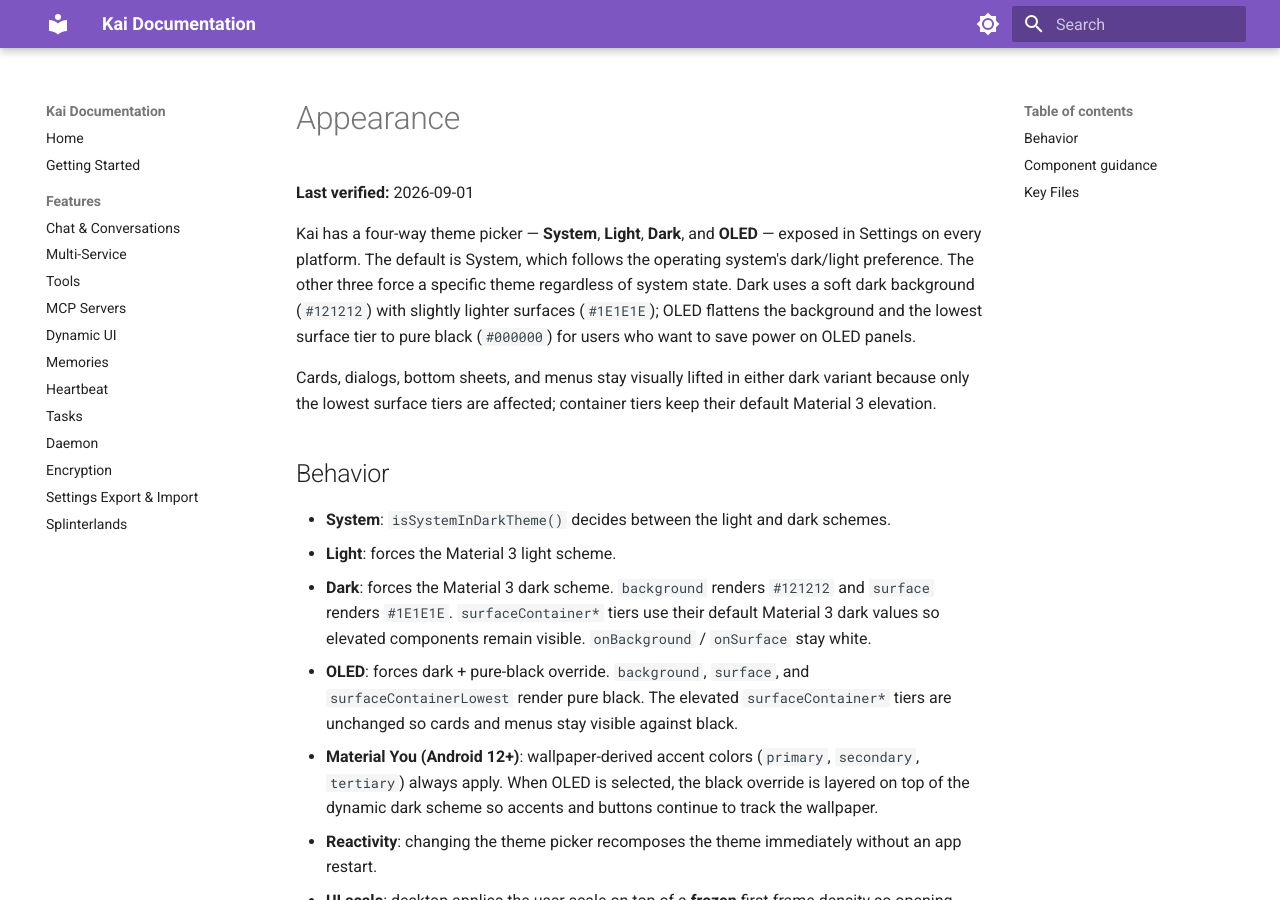
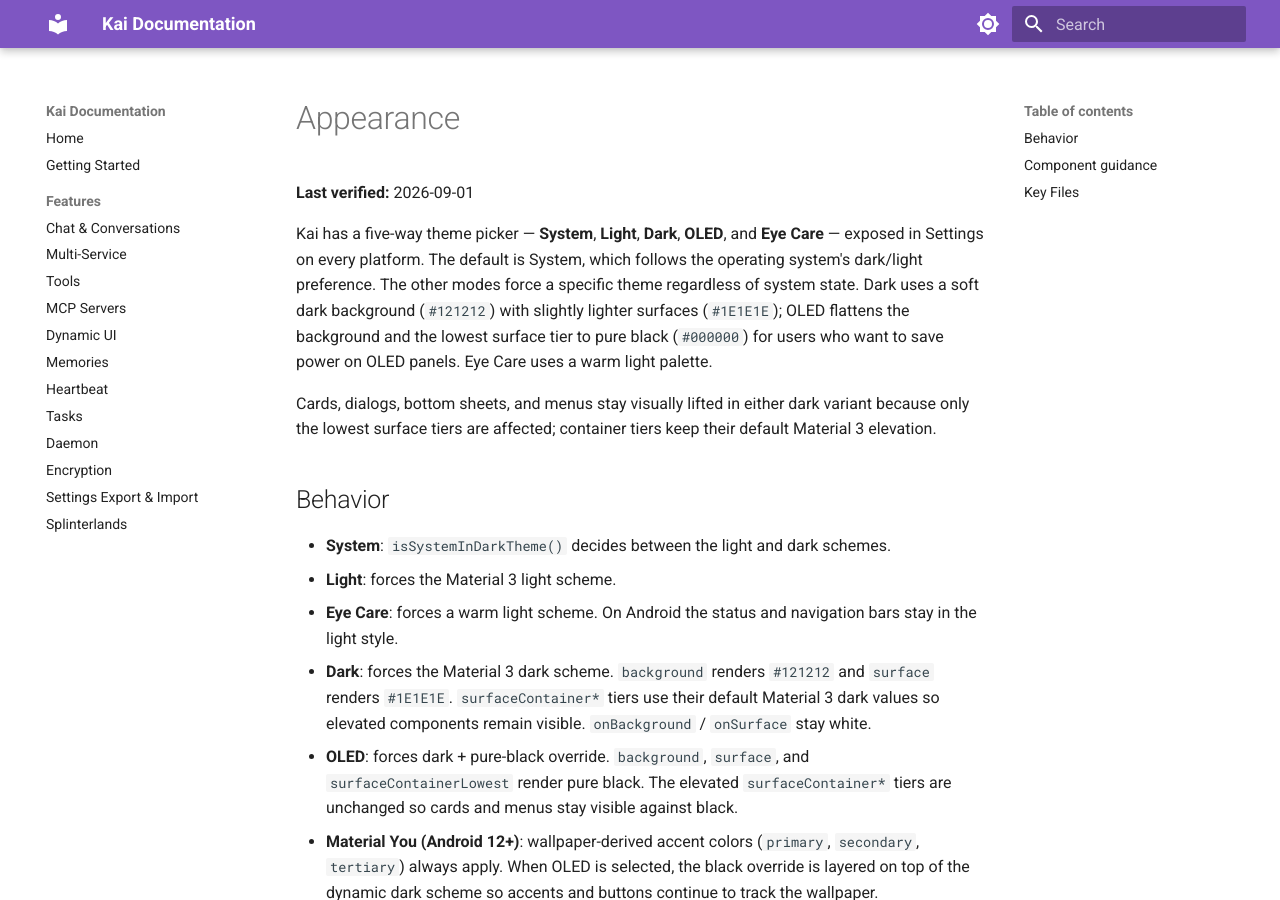
Before and after one commit to cuixinyuan666/kai, an MkDocs documentation site: the page built from docs/features/appearance.md, in a window 1280 px wide and 900 px high. Built offline with MkDocs 1.6.1 and Material for MkDocs 9.7.7, drawn with Linux system fonts in a browser that asks for light colours.

Commit message:
fix(android): handle Eye Care theme in MainActivity system bars
The Android when(themeMode) was not exhaustive after Eye Care was added,
so assembleFossRelease failed on GitHub Actions.

Co-authored-by: Cursor <cursoragent@cursor.com>

```diff
--- a/docs/features/appearance.md
+++ b/docs/features/appearance.md
@@ -2,7 +2,7 @@
 
 **Last verified:** 2026-09-01
 
-Kai has a four-way theme picker — **System**, **Light**, **Dark**, and **OLED** — exposed in Settings on every platform. The default is System, which follows the operating system's dark/light preference. The other three force a specific theme regardless of system state. Dark uses a soft dark background (`#121212`) with slightly lighter surfaces (`#1E1E1E`); OLED flattens the background and the lowest surface tier to pure black (`#000000`) for users who want to save power on OLED panels.
+Kai has a five-way theme picker — **System**, **Light**, **Dark**, **OLED**, and **Eye Care** — exposed in Settings on every platform. The default is System, which follows the operating system's dark/light preference. The other modes force a specific theme regardless of system state. Dark uses a soft dark background (`#121212`) with slightly lighter surfaces (`#1E1E1E`); OLED flattens the background and the lowest surface tier to pure black (`#000000`) for users who want to save power on OLED panels. Eye Care uses a warm light palette.
 
 Cards, dialogs, bottom sheets, and menus stay visually lifted in either dark variant because only the lowest surface tiers are affected; container tiers keep their default Material 3 elevation.
 
@@ -10,6 +10,7 @@ Cards, dialogs, bottom sheets, and menus stay visually lifted in either dark var
 
 - **System**: `isSystemInDarkTheme()` decides between the light and dark schemes.
 - **Light**: forces the Material 3 light scheme.
+- **Eye Care**: forces a warm light scheme. On Android the status and navigation bars stay in the light style.
 - **Dark**: forces the Material 3 dark scheme. `background` renders `#121212` and `surface` renders `#1E1E1E`. `surfaceContainer*` tiers use their default Material 3 dark values so elevated components remain visible. `onBackground` / `onSurface` stay white.
 - **OLED**: forces dark + pure-black override. `background`, `surface`, and `surfaceContainerLowest` render pure black. The elevated `surfaceContainer*` tiers are unchanged so cards and menus stay visible against black.
 - **Material You (Android 12+)**: wallpaper-derived accent colors (`primary`, `secondary`, `tertiary`) always apply. When OLED is selected, the black override is layered on top of the dynamic dark scheme so accents and buttons continue to track the wallpaper.
```
Also changed, not shown: 1 other file.
